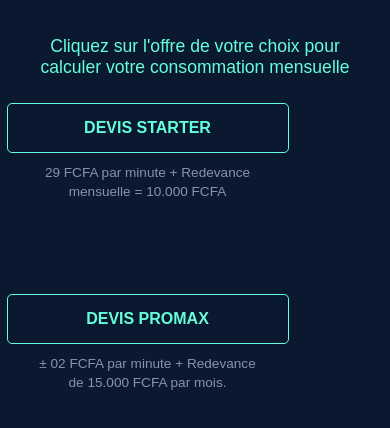
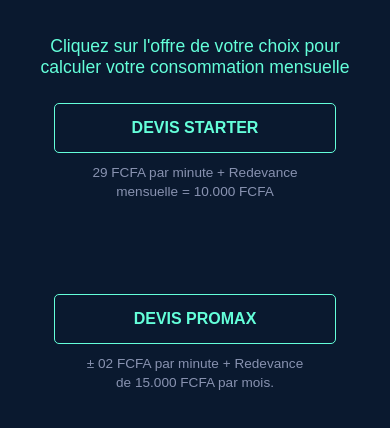
Before and after one commit to web-app-ia/simulateur-devis-allo-bot, a plain HTML site: page index.html in a window 390 px wide. Shown: the part 492-920 px from the top of the page. Drawn offline with Linux system fonts and the light colour scheme; a web font is replaced by a local one.

Commit message:
Update index.html

```diff
--- a/index.html
+++ b/index.html
@@ -168,6 +168,7 @@
             .button-container {
                 flex-direction: column;
                 width: 90%;
+                align-items: center; /* Ajout pour centrer les boutons */
             }
         }
     </style>
```
